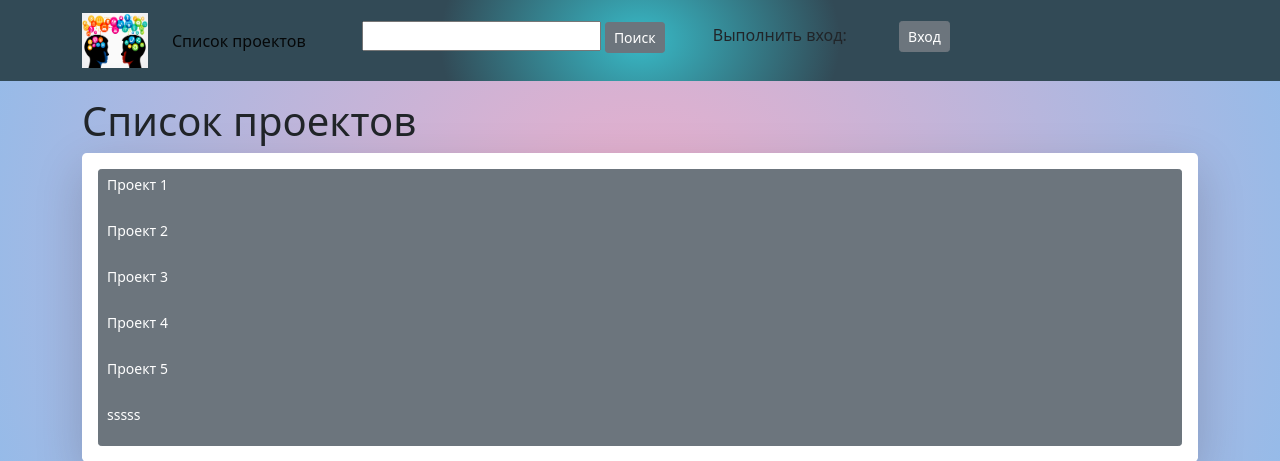
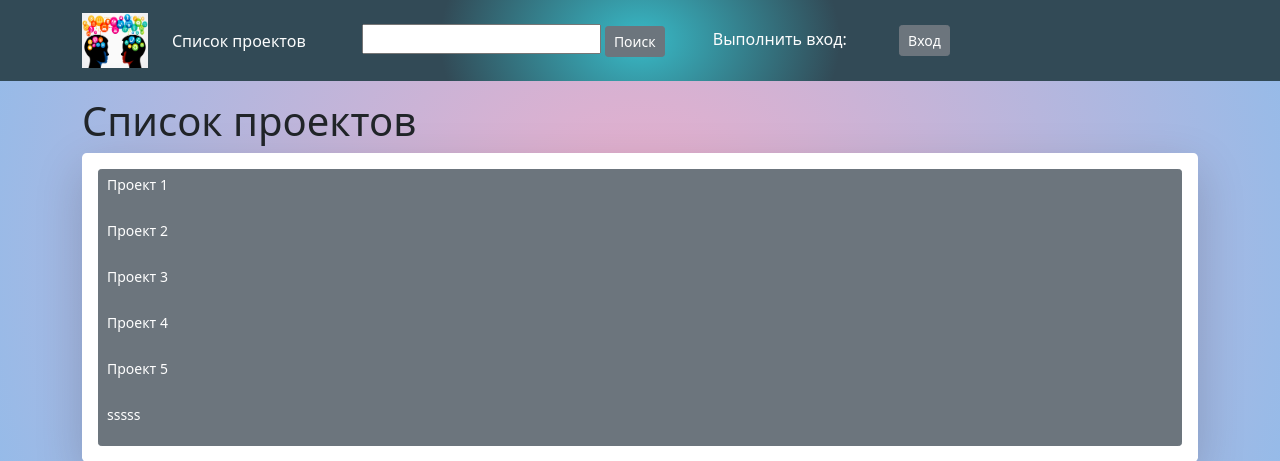
Before and after one commit to Nadezhda2205/homework_70_Nadezhda_Khovrich, a Django app: page /project/ in a window 1280 px wide. Shown: the top 461 px of the page. Run offline with Django 4.2, Linux system fonts and the light colour scheme; data comes from the database, SQL or seed files in the repository.

Commit message:
Корректировка css стилей, base.html

```diff
--- a/static/css/style.css
+++ b/static/css/style.css
@@ -5,6 +5,11 @@ body{
 .nav_color{
     background:radial-gradient(200px 150px, #38bac7, #324a56);
 }
+
+.cl_color{
+    color:rgb(252, 253, 253);
+}
+
 .p_color{
     margin-top: 16px;
     font-size: 18px;
--- a/templates/base.html
+++ b/templates/base.html
@@ -23,30 +23,30 @@
         aria-controls="navbarTogglerDemo01" aria-expanded="false" aria-label="Toggle navigation">
         <span class="navbar-toggler-icon"></span>
       </button>
-      <div class="collapse navbar-collapse" id="navbarTogglerDemo01">
+      <div class="collapse navbar-collapse " id="navbarTogglerDemo01">
         <a class="navbar-brand" href="{% url 'task_list' %}"><img src="{% static 'css/img/logo.png' %}" alt="logo" height="55" width="66"></a>
 
         <ul class="navbar-nav me-auto mb-2 mb-lg-0">
           <li class="nav-item">
-            <a class="nav-link active" aria-current="page" href="{% url 'project_list' %}">Список проектов</a>
+            <a class="nav-link active" aria-current="page" href="{% url 'project_list' %}"><span class="cl_color">Список проектов</span></a>
           </li>
           <li class="nav-item">
             {% if user.is_authenticated %}
-            <a class="nav-link active" aria-current="page" href="{% url 'project_create' %}">Новый проект</a>
+            <a class="nav-link active" aria-current="page" href="{% url 'project_create' %}"><span class="cl_color">Новый проект</span></a>
             {% endif %}
           </li>
-          <div class="ms-5 d-flex">
-            <div>
+          <div class="ms-5 d-flex align-items-center">
+            <div class="align-items-center">
               <form action="{% url 'task_list' %}" method="GET">
                 {% csrf_token %}
 
                 {{ searchtaskform }}
 
-                <input class="btn btn-secondary btn-sm" type="submit" value="Поиск" placeholder="Найти задачу">
+                <input class="btn btn-secondary btn-sm" type="submit" value="Поиск">
 
               </form>
             </div>
-            <div class="ms-5 d-flex">
+            <div class="ms-5 d-flex align-items-center">
               {% if user.is_authenticated %}
                 <li>
                   Здравствуйте {{ user.username }}
@@ -58,7 +58,7 @@
                   </form>
                 </li>
               {% else %}
-                <li>Выполнить вход: <a class="btn btn-secondary btn-sm ms-5" href="{% url 'login' %}">Вход</a></li>
+                <li><span class="cl_color">Выполнить вход:</span> <a class="btn btn-secondary btn-sm ms-5" href="{% url 'login' %}">Вход</a></li>
               {% endif %}
             </div>
           </div>
@@ -66,7 +66,6 @@
       </div>
     </div>
   </nav>
-
 
 
   <div class="container">
```
